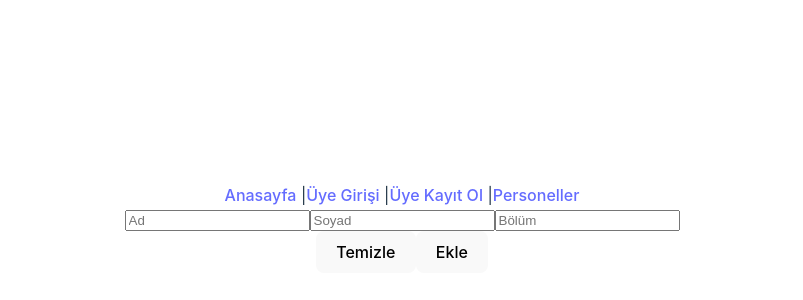
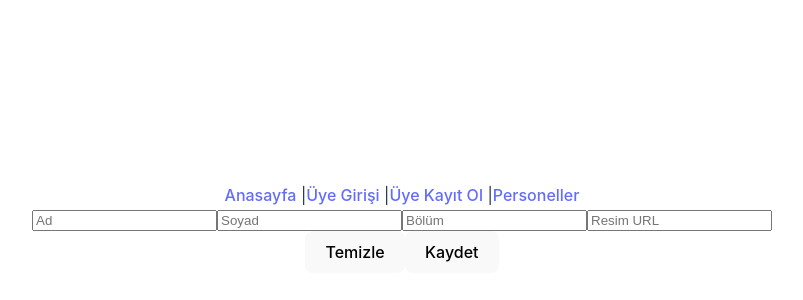
Before and after one commit to oznurtopcu34/reactProje, a React (Vite) app in the folder React/my-react-app/: page /Personel in a window 1280 px wide. Shown: the part 172-472 px from the top of the page, without its empty margins (238-1041 px from the left). Built offline with nearby package versions, Linux system fonts and the light colour scheme.

Commit message:
personel resim url eklendi :)

```diff
--- a/React/my-react-app/src/pages/Personel.jsx
+++ b/React/my-react-app/src/pages/Personel.jsx
@@ -6,12 +6,13 @@ const Personel = () => {
   const [ad, setAd] = useState("");
   const [soyad, setSoyad] = useState("");
   const [bolum, setBolum] = useState("");
+  const [resimUrl, setResimUrl] = useState("");
   const [duzenlenenPersonel, setDuzenlenenPersonel] = useState(false);
   const [duzenlenenId, setDuzenlenenId] = useState(null);
   const [hataMesaji, setHataMesaji] = useState("");
 
   const kaydet = () => {
-    if (!ad || !soyad || !bolum) {
+    if (!ad || !soyad || !bolum || !resimUrl) {
       setHataMesaji("Lütfen tüm alanları doldurun!");
       return;
     }
@@ -20,7 +21,7 @@ const Personel = () => {
       setPersoneller(
         personeller.map((personel) =>
           personel.id === duzenlenenId
-            ? { ...personel, ad, soyad, bolum }
+            ? { ...personel, ad, soyad, bolum, resimUrl }
             : personel
         )
       );
@@ -28,7 +29,7 @@ const Personel = () => {
     } else {
       setPersoneller([
         ...personeller,
-        { id: yeniId, ad, soyad, bolum },
+        { id: yeniId, ad, soyad, bolum, resimUrl },
       ]);
       setYeniId(yeniId + 1);
     }
@@ -36,6 +37,7 @@ const Personel = () => {
     setAd("");
     setSoyad("");
     setBolum("");
+    setResimUrl("");
     setDuzenlenenId(null);
     setHataMesaji("");
   };
@@ -46,6 +48,7 @@ const Personel = () => {
       setAd(personel.ad);
       setSoyad(personel.soyad);
       setBolum(personel.bolum);
+      setResimUrl(personel.resimUrl);
       setDuzenlenenId(id);
       setDuzenlenenPersonel(true);
       setHataMesaji("");
@@ -57,8 +60,8 @@ const Personel = () => {
   };
 
   return (
-    <div >
-      <div >
+    <div>
+      <div>
         {hataMesaji && <p style={{ color: "red" }}>{hataMesaji}</p>}
         <div>
           <input
@@ -79,13 +82,19 @@ const Personel = () => {
             type="text"
             placeholder="Bölüm"
           />
-          <div >
+          <input
+            value={resimUrl}
+            onChange={(e) => setResimUrl(e.target.value)}
+            type="text"
+            placeholder="Resim URL"
+          />
+          <div>
             <button
-
               onClick={() => {
                 setAd("");
                 setSoyad("");
                 setBolum("");
+                setResimUrl("");
                 setDuzenlenenPersonel(false);
                 setDuzenlenenId(null);
                 setHataMesaji("");
@@ -94,25 +103,27 @@ const Personel = () => {
               Temizle
             </button>
             <button onClick={kaydet}>
-              {duzenlenenPersonel ? "Güncelle" : "Ekle"}
+             Kaydet
             </button>
           </div>
         </div>
       </div>
 
-      <div >
+      <div>
         {personeller.map((personel) => (
-          <div key={personel.id}>
+          <div key={personel.id} >
+            {personel.resimUrl && (
+              <img
+                src={personel.resimUrl}
+                style={{ width: "100px", height: "100px"}}
+              />
+            )}
             <p>ID: {personel.id}</p>
             <p>Ad: {personel.ad}</p>
             <p>Soyad: {personel.soyad}</p>
             <p>Bölüm: {personel.bolum}</p>
-            <button  onClick={() => sil(personel.id)}>
-              Sil
-            </button>
-            <button onClick={() => guncelle(personel.id)}>
-              Güncelle
-            </button>
+            <button onClick={() => sil(personel.id)}>Sil</button>
+            <button onClick={() => guncelle(personel.id)}>Güncelle</button>
           </div>
         ))}
       </div>
```
